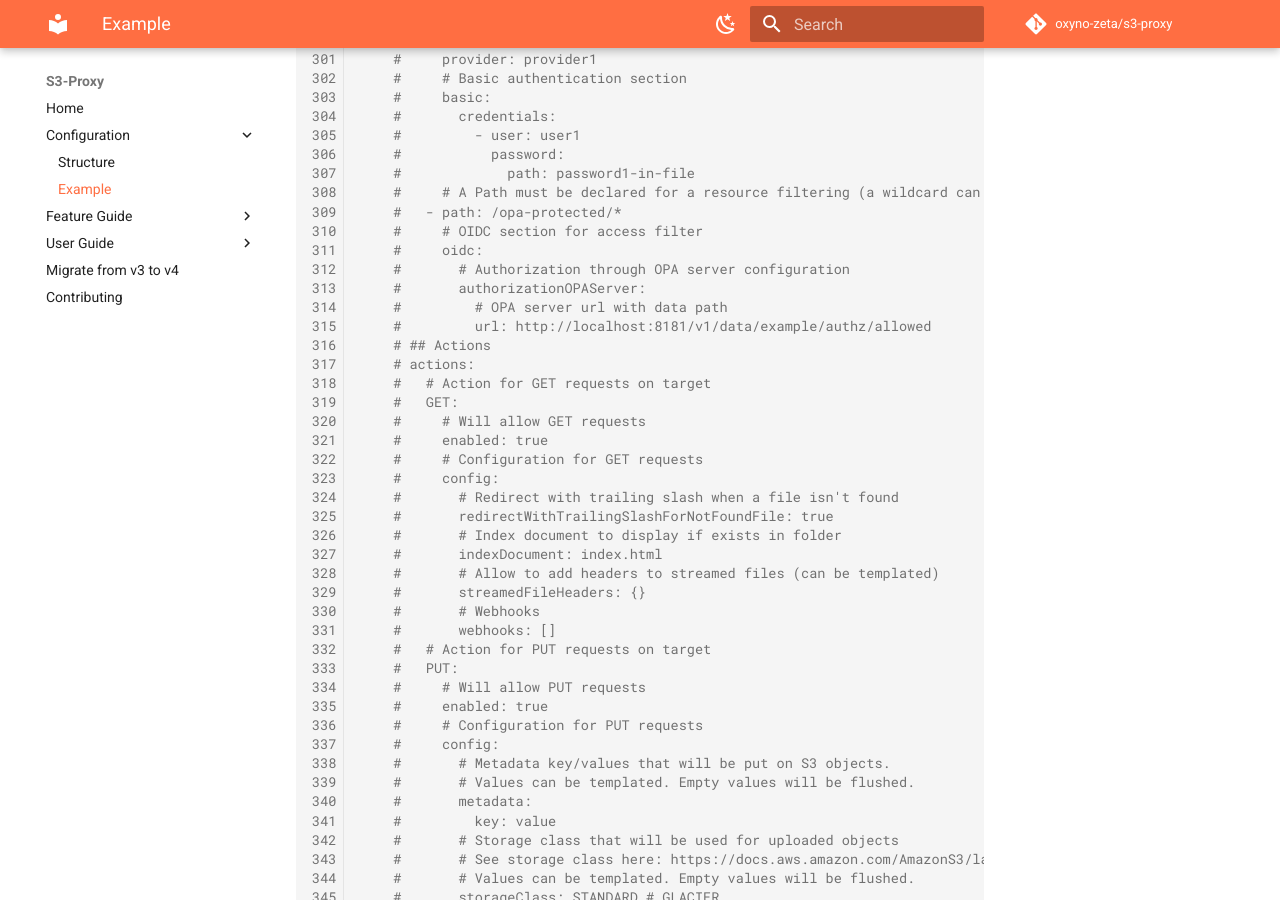
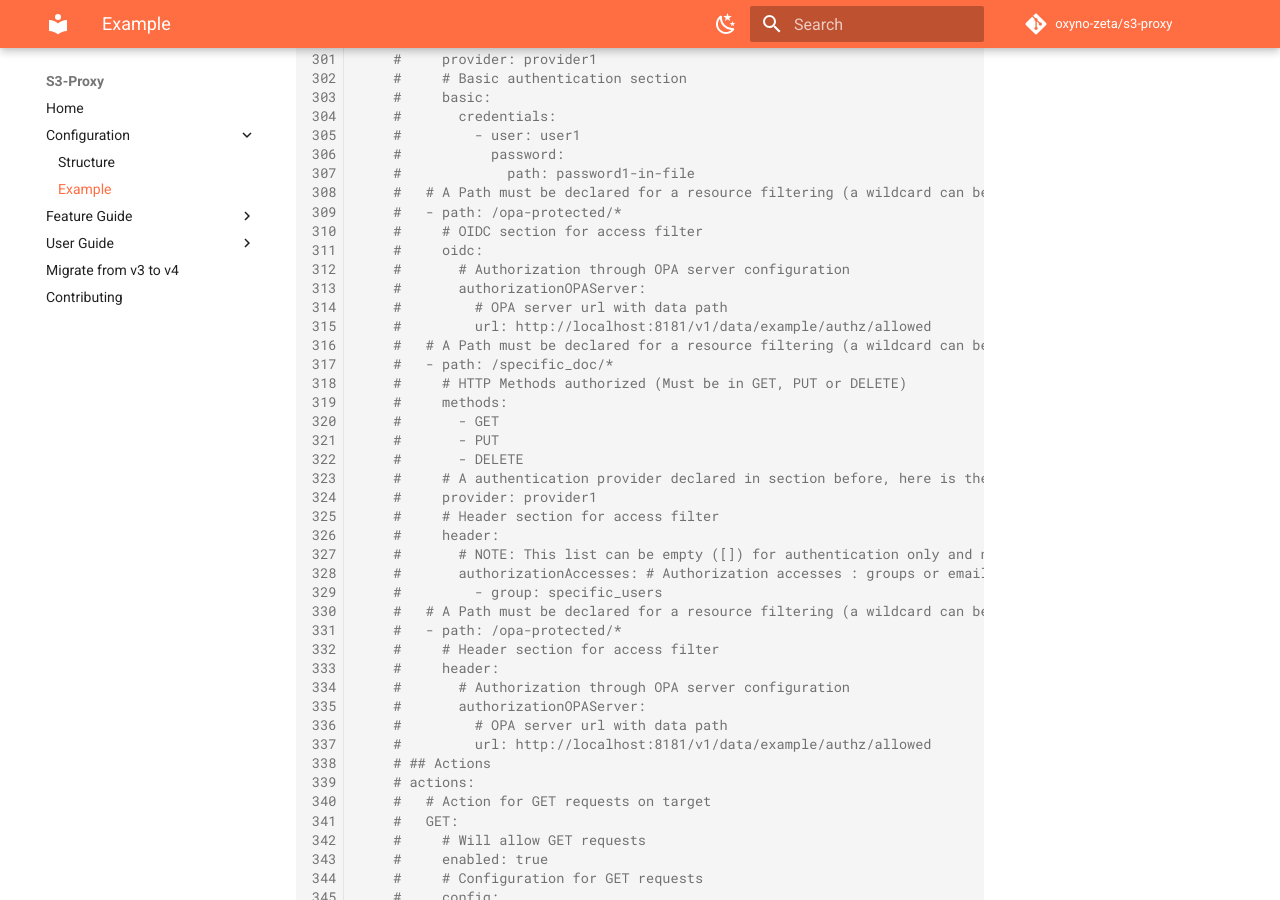
Before and after one commit to oxyno-zeta/s3-proxy, an MkDocs documentation site: the page built from docs/configuration/example.md, in a window 1280 px wide and 900 px high, scrolled down 6015 px. Built offline with MkDocs 1.6.1 and Material for MkDocs 9.7.7, drawn with Linux system fonts in a browser that asks for light colours; comment, search, counter and statistics services are not loaded; some of the changed text lies outside the part shown.

Commit message:
docs: Add example for resources header

```diff
--- a/docs/configuration/example.md
+++ b/docs/configuration/example.md
@@ -286,7 +286,7 @@ targets:
     #   - path: /
     #     # Whitelist
     #     whiteList: true
-    #     # A Path must be declared for a resource filtering (a wildcard can be added to match every sub path)
+    #   # A Path must be declared for a resource filtering (a wildcard can be added to match every sub path)
     #   - path: /specific_doc/*
     #     # HTTP Methods authorized (Must be in GET, PUT or DELETE)
     #     methods:
@@ -300,7 +300,7 @@ targets:
     #       # NOTE: This list can be empty ([]) for authentication only and no group filter
     #       authorizationAccesses: # Authorization accesses : groups or email or regexp
     #         - group: specific_users
-    #     # A Path must be declared for a resource filtering (a wildcard can be added to match every sub path)
+    #   # A Path must be declared for a resource filtering (a wildcard can be added to match every sub path)
     #   - path: /directory1/*
     #     # HTTP Methods authorized (Must be in GET, PUT or DELETE)
     #     methods:
@@ -315,10 +315,32 @@ targets:
     #         - user: user1
     #           password:
     #             path: password1-in-file
-    #     # A Path must be declared for a resource filtering (a wildcard can be added to match every sub path)
+    #   # A Path must be declared for a resource filtering (a wildcard can be added to match every sub path)
     #   - path: /opa-protected/*
     #     # OIDC section for access filter
     #     oidc:
+    #       # Authorization through OPA server configuration
+    #       authorizationOPAServer:
+    #         # OPA server url with data path
+    #         url: http://localhost:8181/v1/data/example/authz/allowed
+    #   # A Path must be declared for a resource filtering (a wildcard can be added to match every sub path)
+    #   - path: /specific_doc/*
+    #     # HTTP Methods authorized (Must be in GET, PUT or DELETE)
+    #     methods:
+    #       - GET
+    #       - PUT
+    #       - DELETE
+    #     # A authentication provider declared in section before, here is the key name
+    #     provider: provider1
+    #     # Header section for access filter
+    #     header:
+    #       # NOTE: This list can be empty ([]) for authentication only and no group filter
+    #       authorizationAccesses: # Authorization accesses : groups or email or regexp
+    #         - group: specific_users
+    #   # A Path must be declared for a resource filtering (a wildcard can be added to match every sub path)
+    #   - path: /opa-protected/*
+    #     # Header section for access filter
+    #     header:
     #       # Authorization through OPA server configuration
     #       authorizationOPAServer:
     #         # OPA server url with data path
```
Also changed, not shown: 1 other file.
